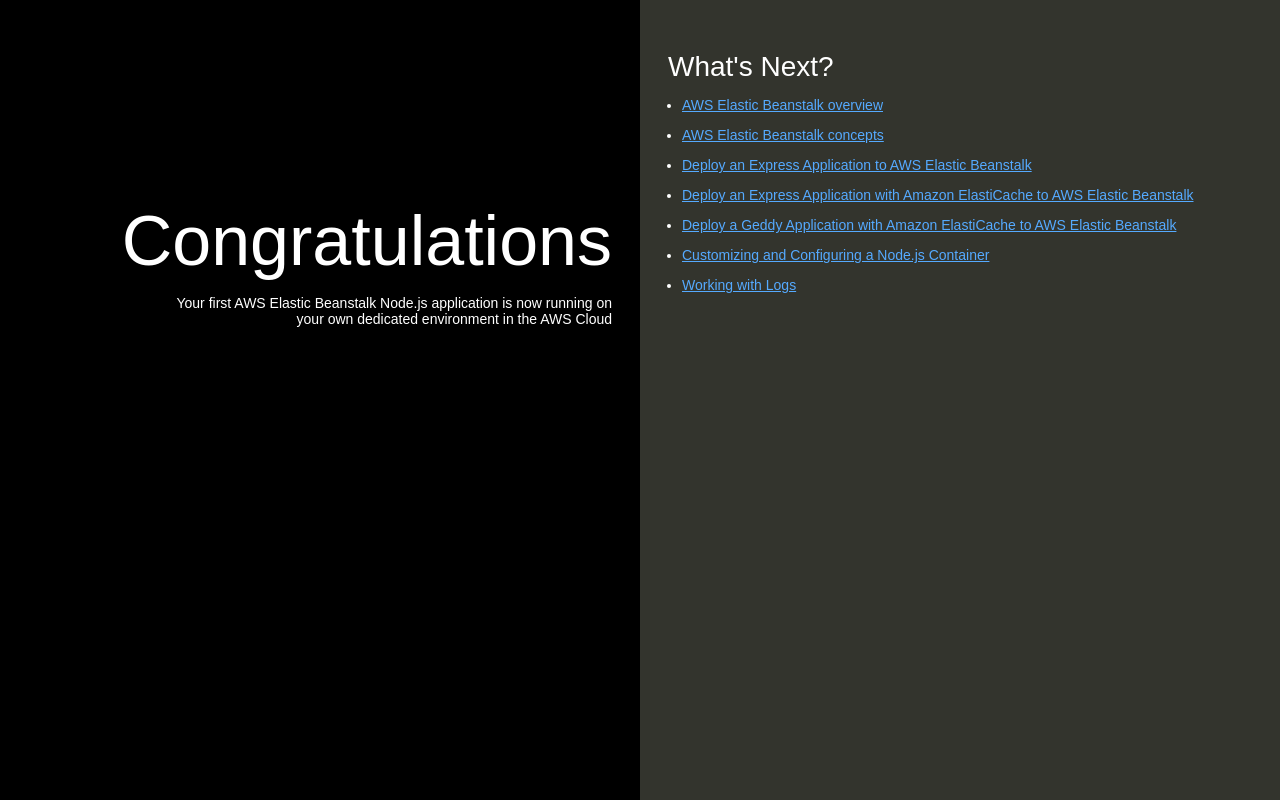
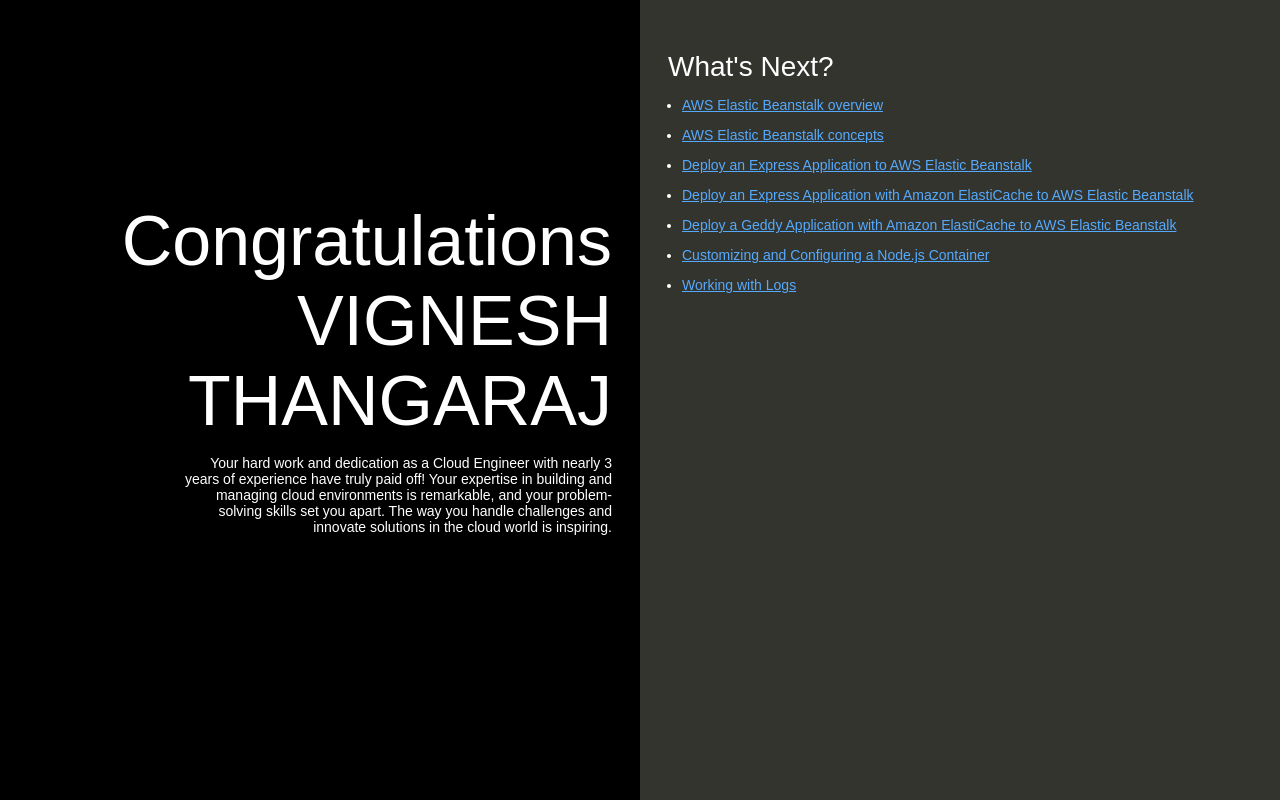
Before and after one commit to vignesh282620/my-nodejs-app, a website: page index.html in a window 1280 px wide. Drawn offline with Linux system fonts and the light colour scheme.

Commit message:
index.html
update changes

```diff
--- a/index.html
+++ b/index.html
@@ -74,8 +74,8 @@
   </head>
   <body>
     <div class="textColumn">
-      <h1>Congratulations</h1>
-      <p>Your first AWS Elastic Beanstalk Node.js application is now running on your own dedicated environment in the AWS Cloud</p>
+      <h1>Congratulations VIGNESH THANGARAJ</h1>
+      <p>Your hard work and dedication as a Cloud Engineer with nearly 3 years of experience have truly paid off! Your expertise in building and managing cloud environments is remarkable, and your problem-solving skills set you apart. The way you handle challenges and innovate solutions in the cloud world is inspiring.</p>
     </div>
     <div class="linksColumn">
       <h2>What's Next?</h2>
```
